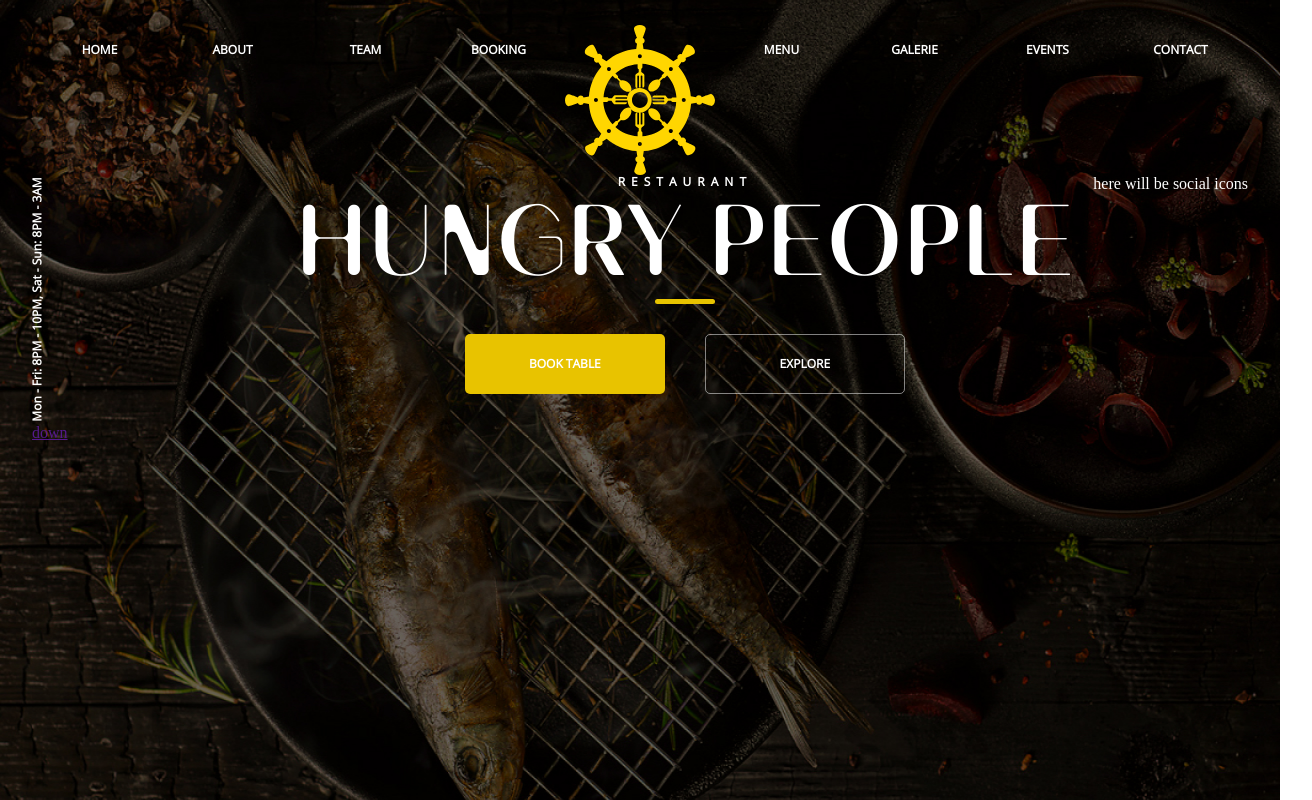
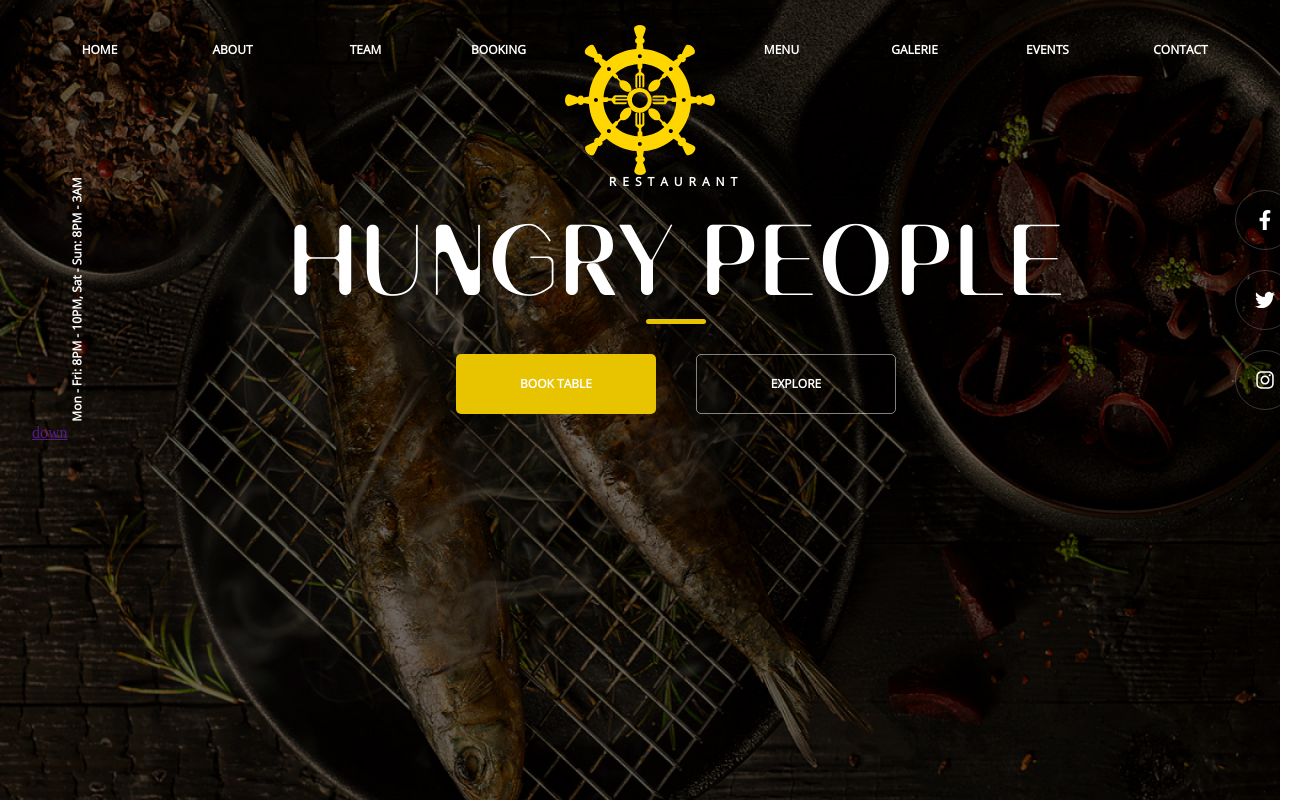
Before and after one commit to snaf-trip/hunger, a plain HTML site: page index.html in a window 1280 px wide. Shown: the whole page, 1312 px wide, since content can reach past the window. Drawn offline with Linux system fonts and the light colour scheme; files whose address does not match are found by name.

Commit message:
added social network buttons

```diff
--- a/index.html
+++ b/index.html
@@ -50,7 +50,11 @@
   <div class='main-block'>
     <div class='container'>
       <div class='main-block-content'>
-        <div class='working-hours'>Mon - Fri: 8PM - 10PM, Sat - Sun: 8PM - 3AM</div>
+        <div class='div-working-hours'>
+          <span class='span-working-hours'>
+            Mon - Fri: 8PM - 10PM, Sat - Sun: 8PM - 3AM
+          </span>
+        </div>
         <div class='name-and-buttons'>
           <span class="span-restaurant">RESTAURANT</span>
           <h1 class="main-blcok-title">HUNGRY PEOPLE</h1>
@@ -60,7 +64,19 @@
             <a href="" class="button-explore">EXPLORE</a>
           </div>
         </div>
-        <div class='social-network'>here will be social icons</div>
+        <div class='social-network'>
+          <ul class="social-list">
+            <a href="" class="social-item">
+              <li><img src="img/social/facebook.svg" alt="facebook"></li>
+            </a>
+            <a href="" class="social-item">
+              <li><img src="img/social/twitter.svg" alt="twitter"></li>
+            </a>
+            <a href="" class="social-item">
+              <li><img src="img/social/instagram.svg" alt="instagram"></li>
+            </a>
+          </ul>
+        </div>
       </div>
       <a href="">down</a>
     </div>
--- a/styles/main-block.css
+++ b/styles/main-block.css
@@ -1,7 +1,6 @@
 .main-block-content {
-  display: flex;
-  /* align-items: center; */
-  justify-content: space-between;
+  display: grid;
+  grid-template-columns: 245px 798px 237px;
   height: 249px;
   color: #FFFFFF;
 }
@@ -10,11 +9,14 @@
   height: 100%;
 }
 
-.working-hours {
+.div-working-hours {
   font-family: 'OpenSans', Helvetica, sans-serif;
   font-weight: bold;
   font-size: 12px;
   transform: rotate(-90deg);
+  width: -moz-fit-content;
+  width: fit-content;
+  padding-top: 40px;
 }
 
 .span-restaurant {
@@ -22,8 +24,9 @@
   font-weight: bold;
   letter-spacing: 0.5em;
   font-size: 12px;
+  display: block;
   margin: 0 auto;
-  display: block;
+  margin-bottom: 20px;
   width: -moz-fit-content;
   width: fit-content;
 }
@@ -31,7 +34,9 @@
 .main-blcok-title {
   font-family: 'Banny', 'Gadget', sans-serif;
   font-size: 96px;
-  margin: 0;
+  width: -moz-fit-content;
+  width: fit-content;
+  margin: 0 auto;
 }
 
 .mini-yellow-line {
@@ -56,6 +61,7 @@
   display: flex;
   align-items: center;
   justify-content: center;
+  width: -moz-fit-content;
   width: fit-content;
   min-width: 200px;
   min-height: 60px;
@@ -70,6 +76,7 @@
   display: flex;
   align-items: center;
   justify-content: center;
+  width: -moz-fit-content;
   width: fit-content;
   min-width: 200px;
   min-height: 60px;
@@ -80,3 +87,30 @@
   text-decoration: none;
   color: #FFFFFF;
 }
+
+.social-network {
+  display: flex;
+  align-items: center;
+}
+
+.social-list {
+  list-style: none;
+  padding: 0;
+  margin: 0 0 0 160px;
+}
+
+.social-item {
+  display: flex;
+  align-items: center;
+  justify-content: center;
+  padding-top: 5px;
+  width: 60px;
+  height: 60px;
+  border-radius: 50%;
+  border: 1px solid rgba(255, 255, 255, 0.2);
+  margin-bottom: 20px;
+}
+
+.social-item:last-child {
+  margin: 0;
+}
```
Also changed, not shown: img/social/facebook.svg (added), img/social/instagram.svg (added), img/social/twitter.svg (added).
